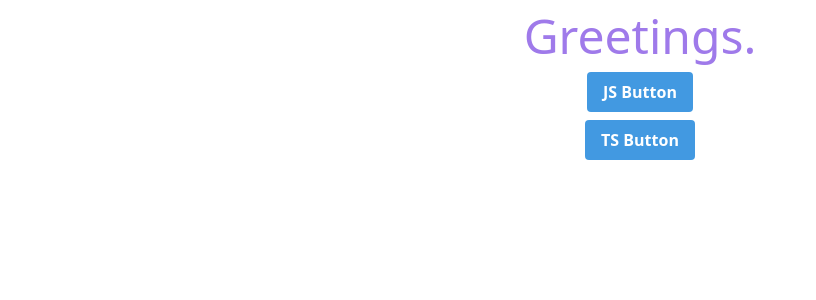
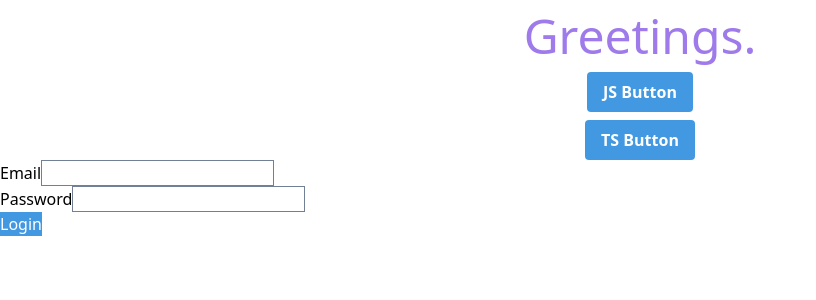
Before and after one commit to precisely/app, a React (Vite) app: page /login in a window 1280 px wide. Shown: the top 300 px of the page, without its empty margins (0-816 px from the left). Built offline with nearby package versions, Linux system fonts and the light colour scheme.

Commit message:
Start working on Login component.

```diff
--- a/src/App.jsx
+++ b/src/App.jsx
@@ -3,6 +3,7 @@ import ReactDOM from "react-dom";
 
 import { ExampleJSButton } from "./components/examples/ExampleJSButton";
 import { ExampleTSButton } from "./components/examples/ExampleTSButton";
+import { Login } from "./components/Login";
 
 
 const App = () => {
@@ -19,6 +20,9 @@ const App = () => {
       <div className="flex justify-center">
         <ExampleTSButton />
       </div>
+      <div className="" >
+        <Login />
+      </div>
     </div>
   );
 
--- /dev/null
+++ b/src/components/Login.css
@@ -0,0 +1,3 @@
+.input-text {
+  @apply border-solid border border-gray-600;
+}
--- /dev/null
+++ b/src/components/Login.tsx
@@ -0,0 +1,40 @@
+import * as React from "react";
+// import * as ReactDOM from "react-dom";
+import { RouteComponentProps} from "react-router";
+
+import "./Login.css";
+
+
+export class Login extends React.Component<RouteComponentProps<void>> {
+
+  login(event: React.FormEvent<HTMLFormElement>) {
+    event.preventDefault();
+    console.log("clicky here");
+  }
+
+  render(): JSX.Element {
+    return (
+      <div className="">
+        <form onSubmit={this.login}>
+          <div>
+            <label>Email</label>
+            <input className="input-text"
+                   type="email" name="email" />
+          </div>
+          <div className="">
+            <label>Password</label>
+            <input className="input-text"
+                   type="password" name="password" />
+          </div>
+          <div>
+            <button className="bg-blue-500 text-white"
+                    type="submit">
+              Login
+            </button>
+          </div>
+        </form>
+      </div>
+    );
+  }
+
+}
```
